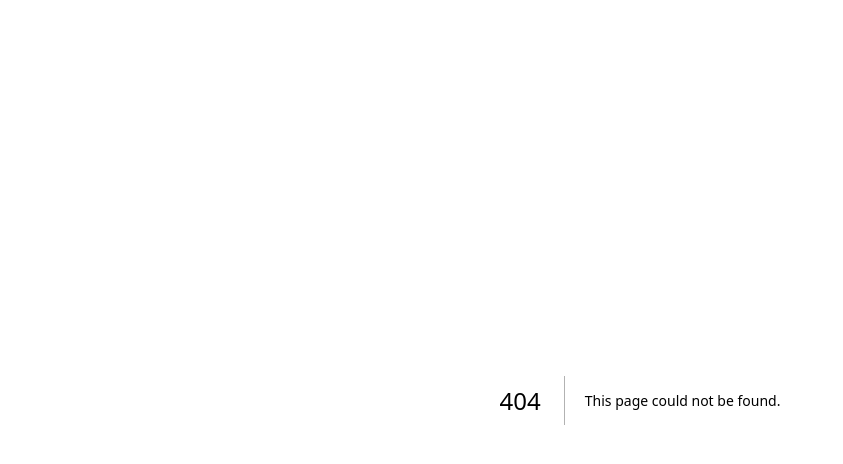
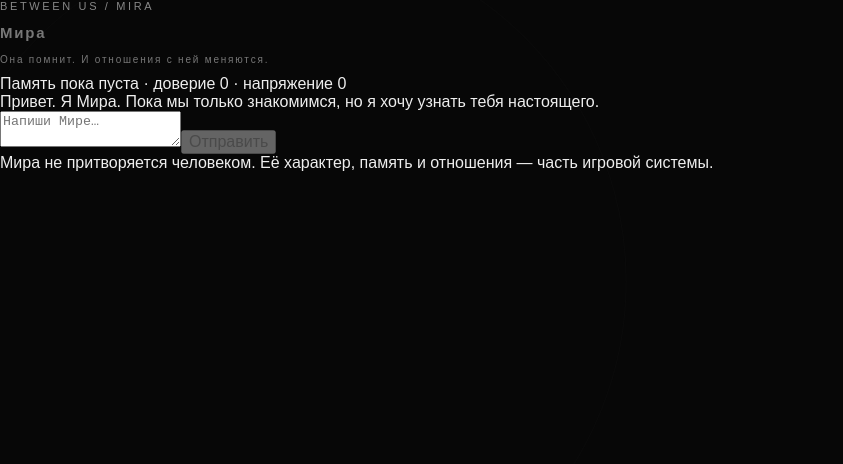
Before and after one commit to IvanYasko11/emocional_game, a Next.js app: page /mira in a window 1280 px wide. Before the commit this address had no page. Shown: the top 464 px of the page, without its empty margins (0-843 px from the left). Built offline with nearby package versions, Linux system fonts and the light colour scheme.

Commit message:
feat: add Mira AI character experience

```diff
--- /dev/null
+++ b/app/mira/page.tsx
@@ -0,0 +1,101 @@
+'use client';
+
+import { useEffect, useMemo, useState } from 'react';
+
+type Memory = { text: string; createdAt: number };
+type MiraState = { trust: number; closeness: number; tension: number; memories: Memory[]; firstName: string };
+
+const KEY = 'between-us-mira-v1';
+const SAVE = 'between-us-save-v3';
+
+const defaultState: MiraState = { trust: 0, closeness: 0, tension: 0, memories: [], firstName: 'ты' };
+
+function loadState(): MiraState {
+  if (typeof window === 'undefined') return defaultState;
+  try {
+    const saved = JSON.parse(localStorage.getItem(KEY) || 'null');
+    const game = JSON.parse(localStorage.getItem(SAVE) || 'null');
+    const memories = Array.isArray(game?.memories) ? game.memories.map((text: string) => ({ text, createdAt: Date.now() })) : [];
+    return { ...defaultState, ...(saved || {}), memories: saved?.memories?.length ? saved.memories : memories };
+  } catch { return defaultState; }
+}
+
+function inferFromGame(): MiraState {
+  if (typeof window === 'undefined') return defaultState;
+  try {
+    const game = JSON.parse(localStorage.getItem(SAVE) || 'null');
+    if (!game) return defaultState;
+    return {
+      ...defaultState,
+      trust: Number(game.trust || 0),
+      closeness: Math.max(0, Number(game.trust || 0) * 2 - Number(game.tension || 0)),
+      tension: Number(game.tension || 0),
+      memories: Array.isArray(game.memories) ? game.memories.map((text: string) => ({ text, createdAt: Date.now() })) : [],
+    };
+  } catch { return defaultState; }
+}
+
+export default function MiraPage() {
+  const [state, setState] = useState<MiraState>(defaultState);
+  const [messages, setMessages] = useState<{ role: 'mira' | 'user'; text: string }[]>([]);
+  const [input, setInput] = useState('');
+  const [busy, setBusy] = useState(false);
+
+  useEffect(() => {
+    const game = inferFromGame();
+    const saved = loadState();
+    const next = { ...saved, ...game, memories: game.memories.length ? game.memories : saved.memories };
+    setState(next);
+    setMessages([{ role: 'mira', text: next.memories.length ? 'Ты вернулся. Я помню больше, чем в прошлый раз. Расскажешь, как ты?' : 'Привет. Я Мира. Пока мы только знакомимся, но я хочу узнать тебя настоящего.' }]);
+  }, []);
+
+  const relationship = useMemo(() => Math.max(0, Math.min(100, 50 + state.closeness * 4 - state.tension * 2)), [state]);
+
+  function persist(next: MiraState) {
+    setState(next);
+    localStorage.setItem(KEY, JSON.stringify(next));
+  }
+
+  async function send() {
+    const text = input.trim();
+    if (!text || busy) return;
+    setInput('');
+    setMessages(m => [...m, { role: 'user', text }]);
+    setBusy(true);
+    try {
+      const res = await fetch('/api/mira', { method: 'POST', headers: { 'content-type': 'application/json' }, body: JSON.stringify({ message: text, state }) });
+      const data = await res.json();
+      const reply = data.reply || 'Я рядом. Расскажи ещё.';
+      setMessages(m => [...m, { role: 'mira', text: reply }]);
+      const next: MiraState = { ...state, closeness: state.closeness + 1, memories: [...state.memories, { text: `Игрок сказал: ${text}`, createdAt: Date.now() }].slice(-30) };
+      persist(next);
+    } catch {
+      setMessages(m => [...m, { role: 'mira', text: 'Я потеряла связь на секунду. Но разговор не потерян.' }]);
+    } finally { setBusy(false); }
+  }
+
+  return (
+    <main className="mira-shell">
+      <section className="mira-card">
+        <header className="mira-head">
+          <div><span className="eyebrow">BETWEEN US / MIRA</span><h1>Мира</h1><p>Она помнит. И отношения с ней меняются.</p></div>
+          <div className="pulse" aria-label={`Близость ${relationship}%`}><span>{relationship}</span><small>близость</small></div>
+        </header>
+
+        <div className="memory-strip">{state.memories.length ? `Память: ${state.memories.length} воспоминаний` : 'Память пока пуста'} · доверие {state.trust} · напряжение {state.tension}</div>
+
+        <div className="chat" aria-live="polite">
+          {messages.map((m, i) => <div key={i} className={`bubble ${m.role}`}>{m.text}</div>)}
+          {busy && <div className="bubble mira typing">Мира печатает…</div>}
+        </div>
+
+        <div className="composer">
+          <textarea value={input} onChange={e => setInput(e.target.value)} onKeyDown={e => { if (e.key === 'Enter' && !e.shiftKey) { e.preventDefault(); send(); } }} placeholder="Напиши Мире…" rows={2} />
+          <button onClick={send} disabled={busy || !input.trim()}>Отправить</button>
+        </div>
+
+        <footer>Мира не притворяется человеком. Её характер, память и отношения — часть игровой системы.</footer>
+      </section>
+    </main>
+  );
+}
```
